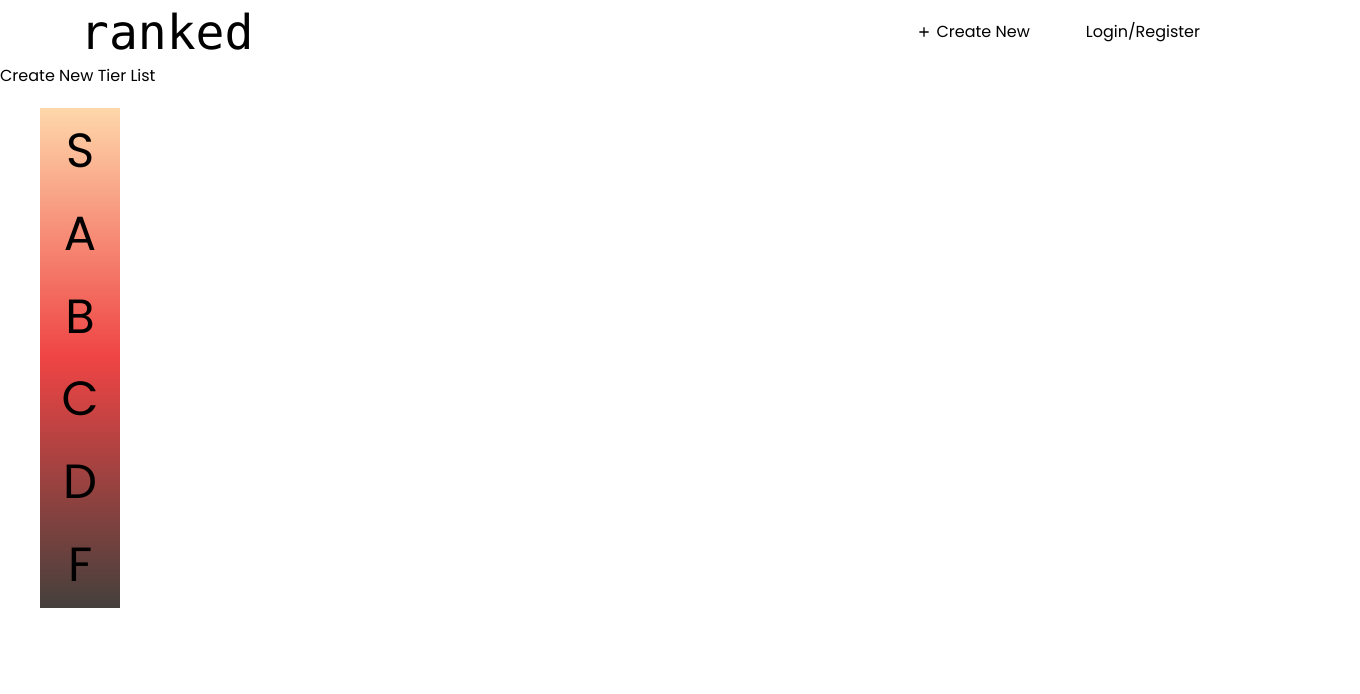
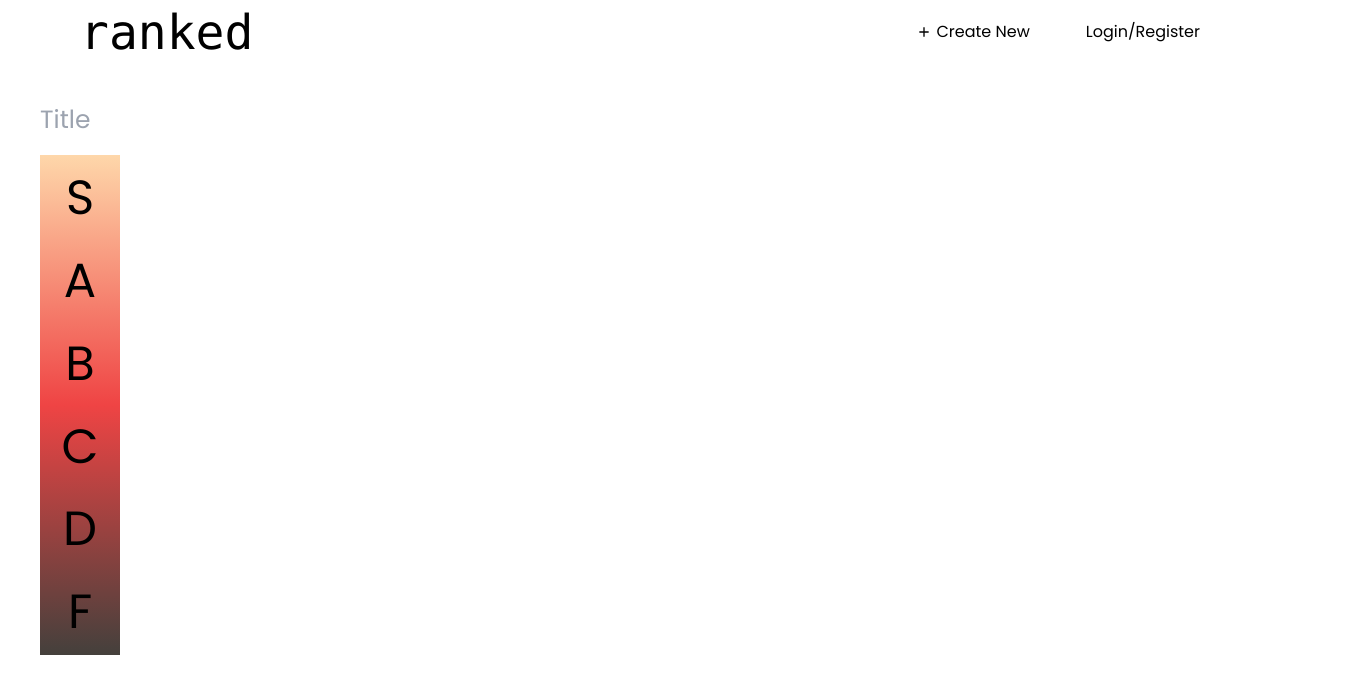
Before and after one commit to TanishKhadse/wildfire, a Next.js app in the folder ranked/: page /create in a window 1280 px wide. Shown: the top 694 px of the page, 1360 px wide, since content can reach past the window. Built offline with nearby package versions, Linux system fonts and the light colour scheme; no server answers.

Commit message:
moved tierlist components to create page

```diff
--- a/ranked/app/create/page.tsx
+++ b/ranked/app/create/page.tsx
@@ -1,11 +1,12 @@
 import TierList from '../components/tier-list'
+import InputTitle from '../components/input-title';
 
 // all elements for create page go here
 
 export default function Create() {
     return (
         <div>
-            Create New Tier List
+            <InputTitle/>
             <TierList/>
         </div>
     );
--- a/ranked/app/page.tsx
+++ b/ranked/app/page.tsx
@@ -1,6 +1,5 @@
 import Image from 'next/image'
-import TierList from './components/tier-list'
-import InputTitle from './components/input-title';
+
 
 // all elements for home page should go here
 
@@ -8,8 +7,7 @@ export default function Home() {
   return (
 
     <div>
-      <InputTitle/>
-      <TierList/>
+
     </div>
 
   );
```
